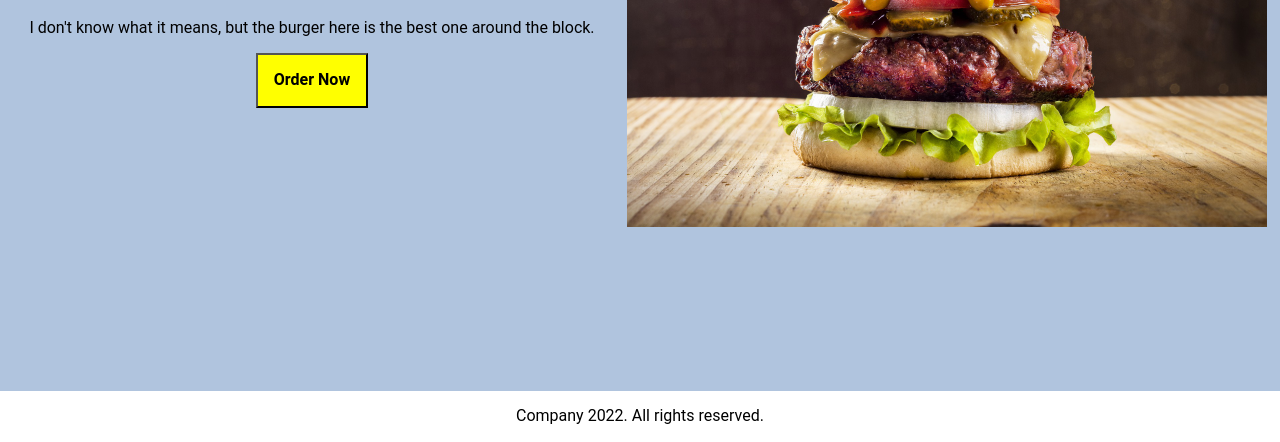
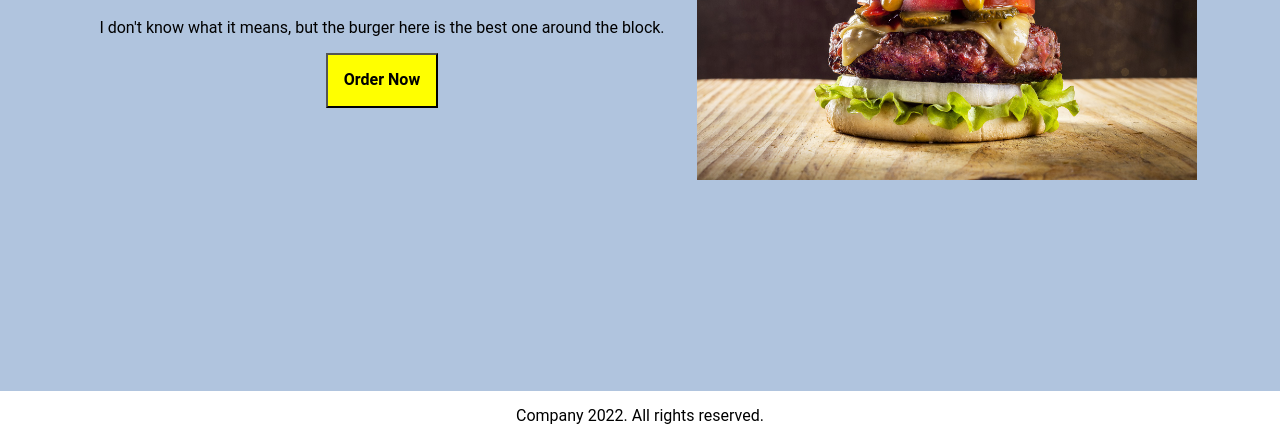
Before and after one commit to novraburv/restaurant, a website built with webpack: page dist/index.html in a window 1280 px wide. Shown: the part 411-853 px from the top of the page. Built offline with nearby package versions, Linux system fonts and the light colour scheme.

Commit message:
fix image size

```diff
--- a/src/styles/styles.css
+++ b/src/styles/styles.css
@@ -68,6 +68,7 @@ footer {
 }
 
 @import url('https://fonts.googleapis.com/css2?family=Merriweather:ital,wght@0,900;1,900&family=Roboto:wght@100;400;900&display=swap');
+
 @media (min-width: 768px) {
 	main {
 		flex-direction: row;
@@ -76,6 +77,6 @@ footer {
 		gap: 1em;
 	}
 	.hero-image-container {
-		width: 50%;
+		width: 500px;
 	}
 }
```
